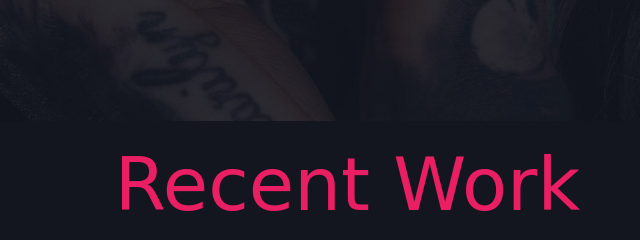
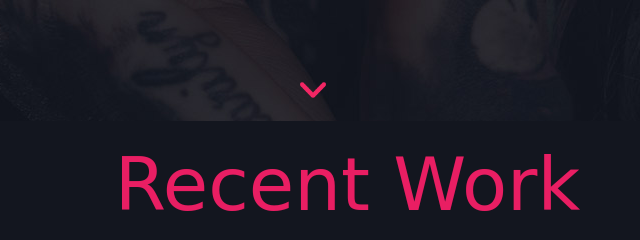
Before and after one commit to utkarsh-us/CodSoft_WebD_Task_2, a plain HTML site: page index.html in a window 1280 px wide. Shown: the part 520-760 px from the top of the page, 327-967 px from the left. Drawn offline with Linux system fonts and the light colour scheme; the site is published under a folder, as on GitHub Pages, so addresses that start at the root find nothing; a web font is replaced by a local one.

Commit message:
Update index.html

```diff
--- a/index.html
+++ b/index.html
@@ -39,7 +39,7 @@
 
 
         <div class="arrow-btn">
-            <img src="/img/arrow.png" alt="">
+            <img src="img/arrow.png" alt="">
         </div>
     </div>
 
```
